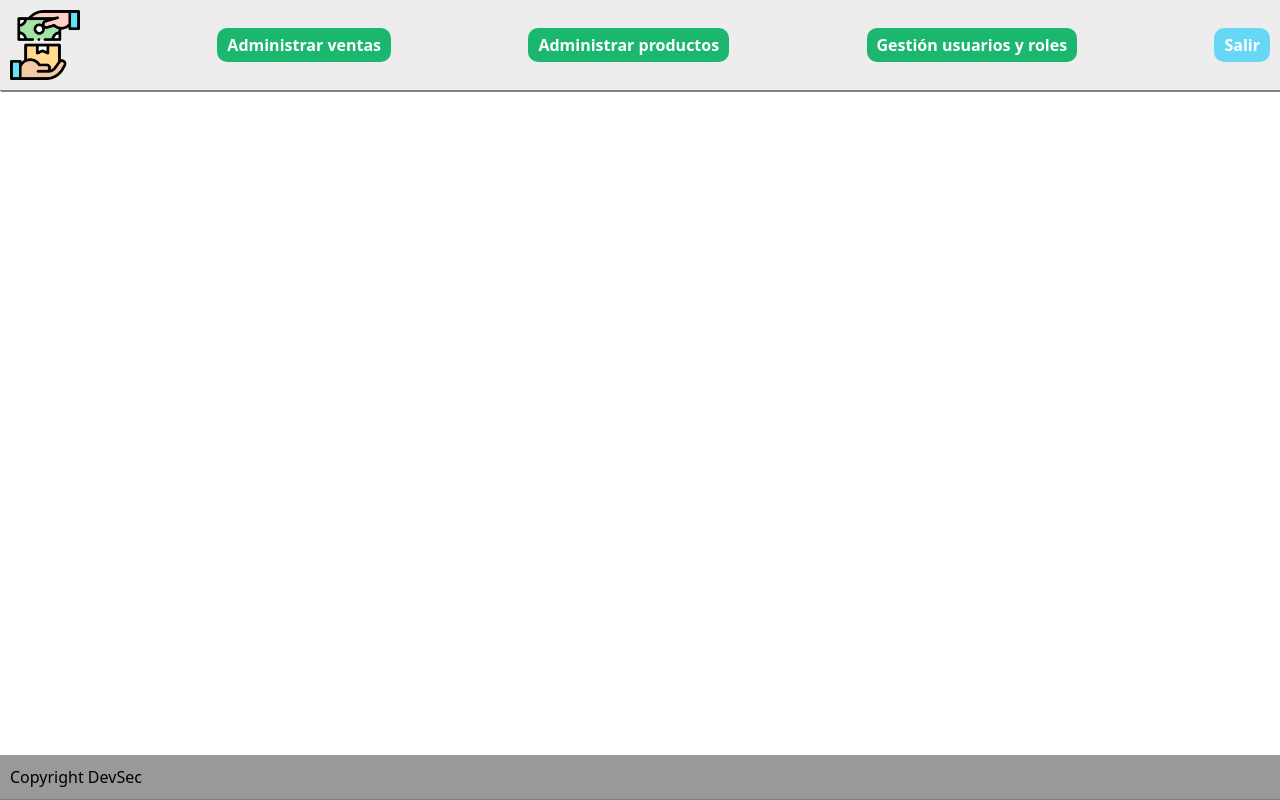
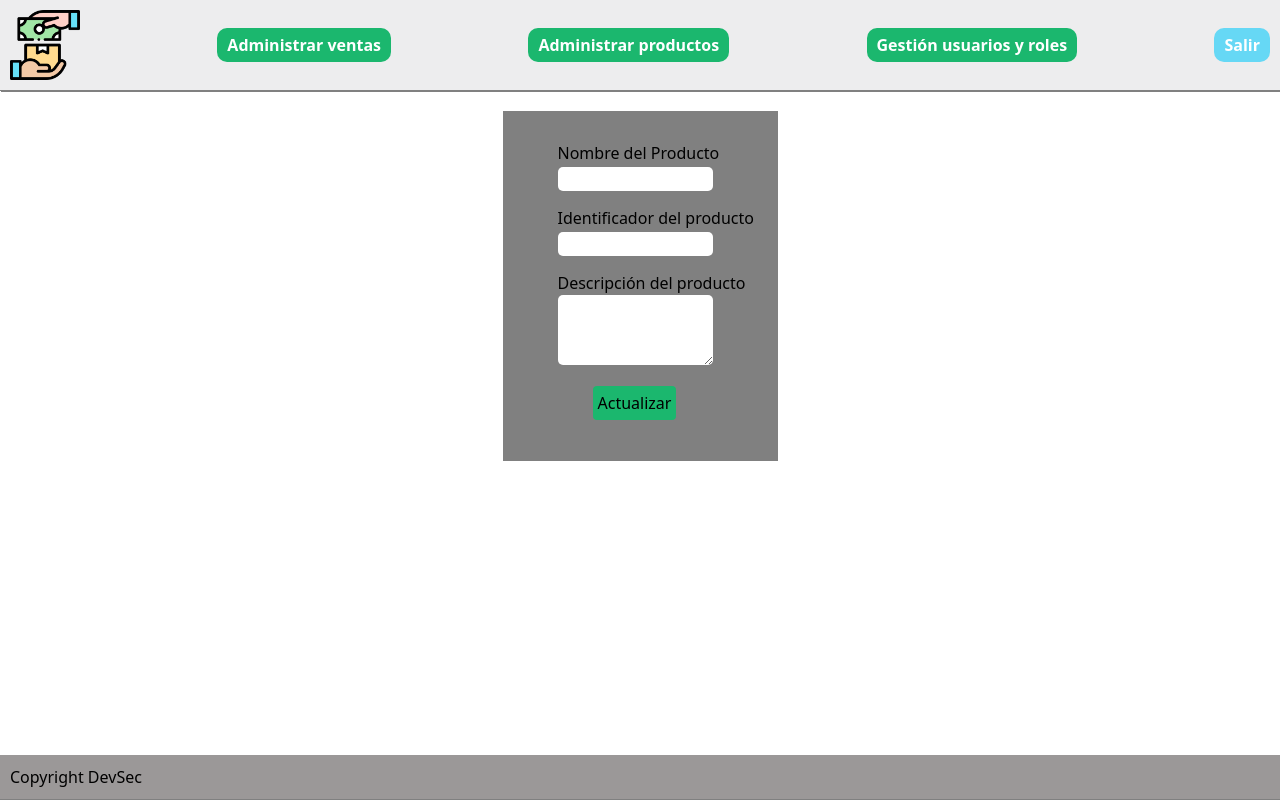
Before and after one commit to Mision-Tic-Dev-Sec/Proyecto3-MisionTic, a React (Create React App) app: page /ActualizarProductos in a window 1280 px wide. Built offline with nearby package versions, Linux system fonts and the light colour scheme.

Commit message:
se añade el modulo de administrar productos

```diff
--- a/src/App.jsx
+++ b/src/App.jsx
@@ -1,9 +1,14 @@
 import Layout from 'layouts/Layout';
 import Index from 'pages';
-import AdministraVenta from 'pages/administraVenta';
-import InfoVenta from 'pages/infoVenta';
+import AdministraVenta from './pages/administraVenta';
+import InfoVenta from './pages/infoVenta';
+import GestionarProductos from "./pages/GestionarProductos"
+import AñadirProductos from './pages/AñadirProductos';
+import DatosdeProductos from "./pages/DatosdeProductos";
+import ActualizarProductos from './pages/ActualizarProductos';
 import { BrowserRouter as Router, Switch, Route } from 'react-router-dom';
 import 'styles/styles.css';
+
 
 function App() {
   return (
@@ -17,8 +22,17 @@ function App() {
             <Route path='/administraVenta' exact>
               <AdministraVenta />
             </Route>
-            <Route path='/' exact>
-              <Index />
+            <Route path="/GestionarProductos">
+              <GestionarProductos/>
+            </Route>
+            <Route path="/AñadirProductos">
+              <AñadirProductos/>
+            </Route>
+            <Route path="/DatosdeProductos">
+              <DatosdeProductos/>
+            </Route>
+            <Route path="/ActualizarProductos">
+              <ActualizarProductos/>
             </Route>
           </Switch>
         </Layout>
--- a/src/components/Header.jsx
+++ b/src/components/Header.jsx
@@ -14,7 +14,9 @@ const Header = () => {
           </Link>
         </li>
         <li>
+          <Link to = "/GestionarProductos">
           <button className='botonGenerico mainButton'>Administrar productos</button>
+          </Link>
         </li>
         <li>
           <button className='botonGenerico mainButton'>Gestión usuarios y roles</button>
--- /dev/null
+++ b/src/pages/ActualizarProductos.jsx
@@ -0,0 +1,26 @@
+
+function ActualizarProductos() {
+    return (
+        <div className="App">
+          <form className="formularioProductos">
+            <div className="nombreProducto">
+                <label for="nombre">Nombre del Producto</label>
+                <input className="corto" type="text" id="nombre" name="Nombre del producto"/><br/>
+            </div>
+            <div class="identificacionProducto">
+                <label for="identificacion">Identificador del producto</label>
+                <input className="corto" type="text" id="identificacion" name="Identificador del producto"/><br/>
+            </div>
+            <div class="descripcionProducto">
+                <label for="descripción">Descripción del producto</label>
+                <textarea className="largo" name="descripción" rows="7" cols="50"></textarea>
+            </div>
+            <div class="actProducto">
+                <button type="submit" align="center">Actualizar</button>
+            </div>
+        </form>
+      </div>
+    );
+}
+
+export default ActualizarProductos;
--- /dev/null
+++ b/src/pages/AñadirProductos.jsx
@@ -0,0 +1,29 @@
+import { Link } from "react-router-dom";
+
+function AñadirProductos() {
+    return (
+        <div class="App">
+          <form className="formularioProductos">
+                <Link to="/AñadirProducto">
+              <div className="nombreProducto">
+                  <label for="nombre">Nombre del Producto</label>
+                  <input className="corto" type="text" id="nombre" name="Nombre del producto"/><br/>
+              </div>
+              <div className="identificacionProducto">
+                  <label for="identificacion">Identificador del producto</label>
+                  <input className="corto" type="text" id="identificacion" name="Identificador del producto"/><br/>
+              </div>
+              <div class="descripcionProducto">
+                  <label for="descripción">Descripción del producto</label>
+                  <textarea className="largo" name="descripción" rows="7" cols="50"></textarea>
+              </div>
+              <div className="añadirProducto">
+                  <button type="submit">Añadir</button>
+              </div>
+              </Link>
+          </form>
+      </div>
+    );
+}
+
+export default AñadirProductos;
--- /dev/null
+++ b/src/pages/DatosdeProductos.jsx
@@ -0,0 +1,29 @@
+import  { Link } from "react-router-dom";
+
+function DatosdeProductos() {
+    return (
+    <div>
+    <table className="tablaProductos">
+        <caption>Datos del producto</caption>
+        <tr>
+            <td>Nombre del Producto</td>
+            <td>*Aqui va el nombre del Producto</td>
+        </tr>
+        <tr>
+            <td>identificacion del Producto</td>
+            <td>*Aqui va la identificación del Producto</td>
+        </tr>
+        <tr>
+            <td>Descripción del Producto</td>
+            <td>*Aqui va la descripción del Producto</td>
+        </tr>
+        <tr>
+            <td>Imagen del Producto</td>
+            <td>*Aqui va la imagen del Producto</td>
+        </tr>
+    </table>
+    </div>
+    );
+}
+
+export default DatosdeProductos;
--- /dev/null
+++ b/src/pages/GestionarProductos.jsx
@@ -0,0 +1,25 @@
+import  { Link } from "react-router-dom";
+
+function GestionarProductos() {
+    return <div>
+          <ul className="navbar">
+              <li>
+              <Link to="AñadirProductos">
+              <button className="botonGenerico mainButton">Ingresar Producto</button>
+              </Link>
+              </li>
+              <li>
+              <Link to="DatosdeProductos">
+              <button className="botonGenerico mainButton">Datos de Producto</button>
+              </Link>
+              </li>
+              <li>
+              <Link to="ActualizarProductos">
+              <button className="botonGenerico mainButton">Actualizar Producto</button>
+              </Link>
+              </li>
+          </ul>
+    </div>;
+  }
+
+  export default GestionarProductos;
--- a/src/pages/index.jsx
+++ b/src/pages/index.jsx
@@ -2,7 +2,6 @@
 function Index() {
   return (
     <section>
-      <h1>Gestion de ventas</h1>
       <ul className='breedCardContainer'>
       </ul>
     </section>
--- a/src/styles/styles.css
+++ b/src/styles/styles.css
@@ -225,3 +225,105 @@ ul {
   padding-top: 30px;
   justify-content: space-between;
 }
+
+
+.formularioProductos{
+  position: relative;
+  margin: 20px;
+  width: 275px;
+  height: 350px;
+  margin: 0 auto;
+  background-color: gray;
+  background-position: bottom;
+  background-position: center;
+  margin-bottom: 20px;
+  margin-top: 20px;
+}
+
+.nombreProducto{
+  position: absolute;
+  top: 30px;
+  left: 55px;
+}
+
+.identificacionProducto{
+  position: absolute;
+  top: 95px;
+  left: 55px;
+}
+
+.descripcionProducto{
+  position: absolute;
+  top: 160px;
+  left: 55px;
+}
+
+.corto,textarea{
+  border: initial;
+  padding: 0 10px;
+  margin: 0;
+  width: 155px;
+  vertical-align: middle;
+  text-align: center;
+}
+
+.corto:focus, textarea:focus{
+  border-radius: 5px;
+}
+
+.corto{
+  vertical-align: middle;
+  border-radius: 5px;
+}
+
+.largo,textarea{
+  border: initial;
+  padding: 0 10px;
+  margin: 0;
+  width: 155px;
+  height: 70px;
+  vertical-align: middle;
+  align-items: center;
+}
+
+.largo:focus, textarea:focus{
+  border-radius: 5px;
+}
+
+.largo{
+  border-radius: 5px;
+}
+
+.tituloSeccion{
+  vertical-align: middle;
+}
+
+.añadirProducto{
+  position: absolute;
+  margin-top: 20px;
+  padding: 5px;
+  top: 255px;
+  left: 105px;
+  justify-content: center;
+  background-color: #1bb76e;
+  border-radius: 4px;
+}
+
+
+.actProducto{
+  position: absolute;
+  margin-top: 20px;
+  padding: 5px;
+  top: 255px;
+  left: 90px;
+  justify-content: center;
+  background-color: #1bb76e;
+  border-radius: 4px;
+}
+
+.tablaProductos{
+  table-layout: fixed;
+  width: 100%;
+  border-collapse: collapse;
+  border: 3px solid teal;
+}
```
Also changed, not shown: package.json (+4 -3 lines), 2 other files (tests, documents, lock files or other folders).
